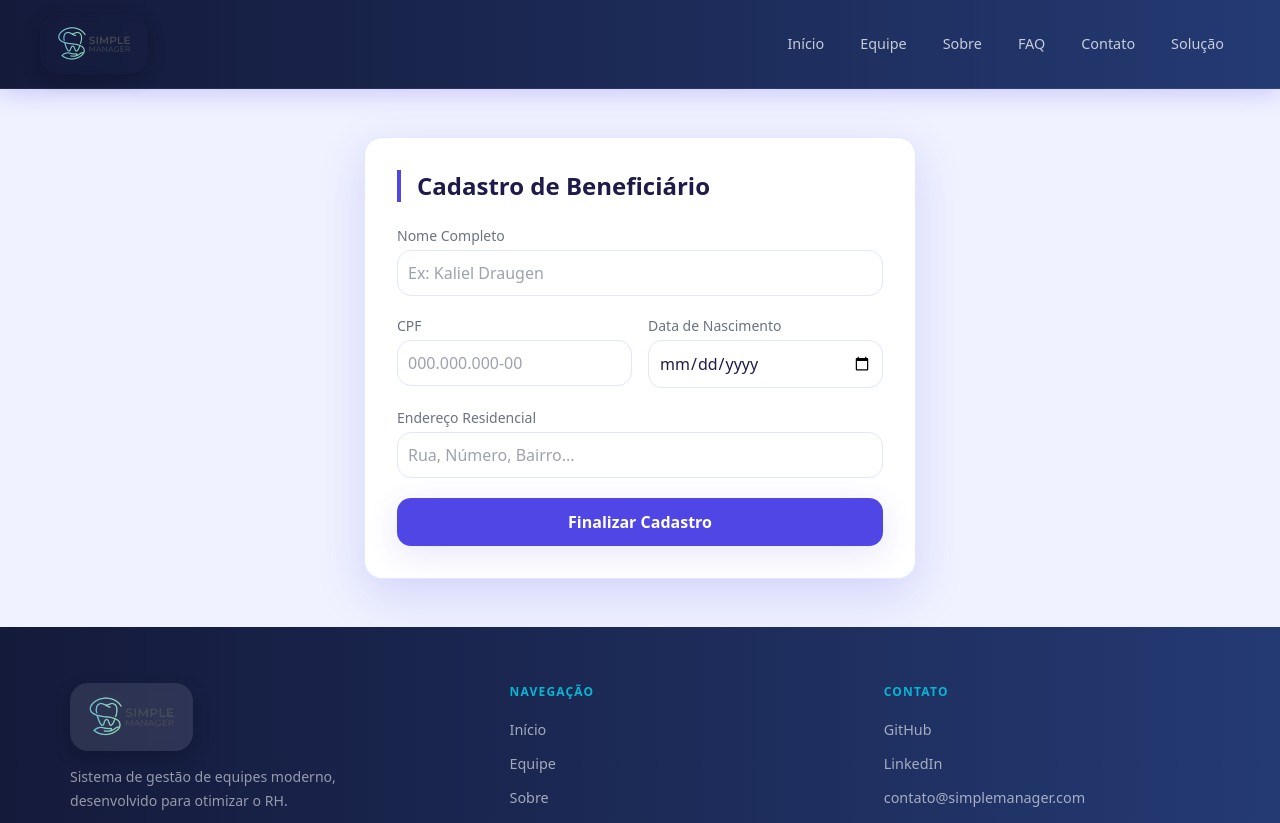
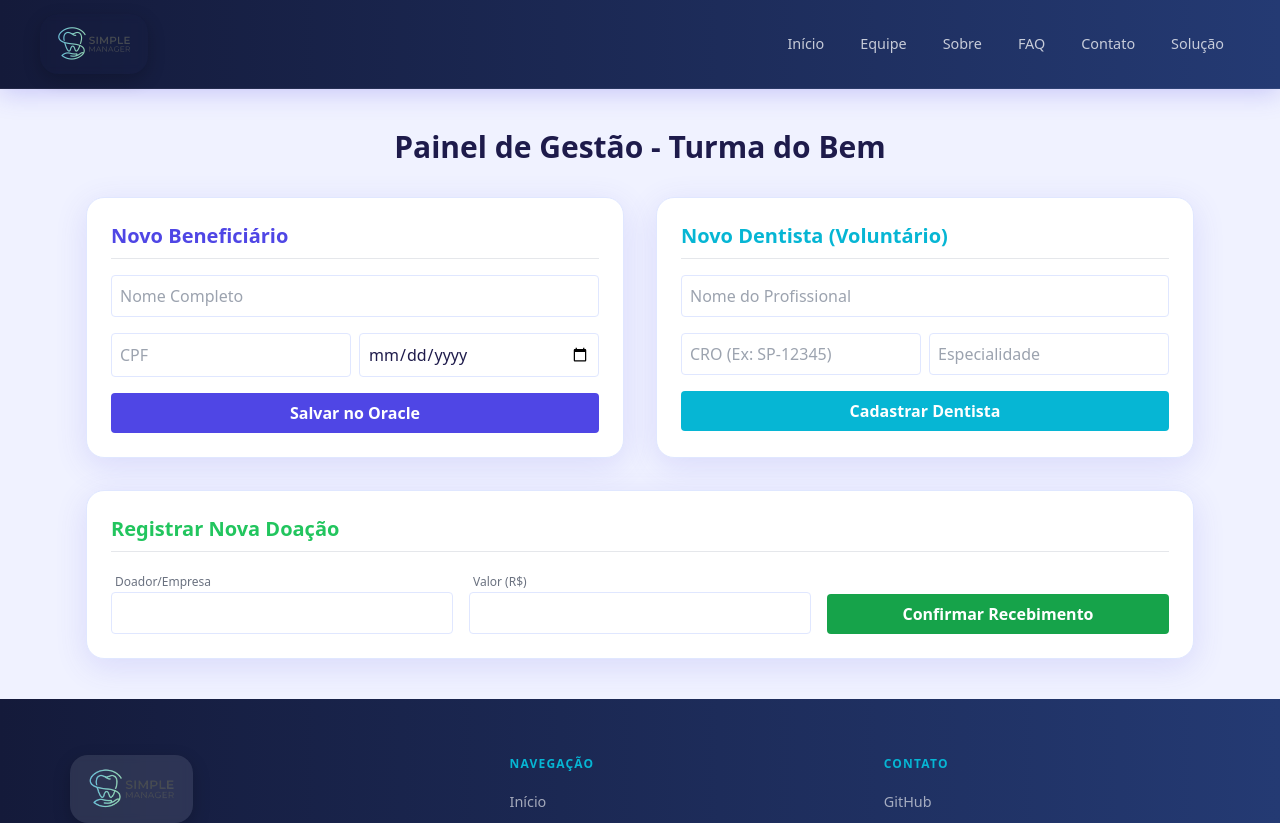
Before and after one commit to If-Kaliel/challenge, a React (Vite) app: page /cadastro in a window 1280 px wide. Shown: the top 823 px of the page. Built offline with nearby package versions, Linux system fonts and the light colour scheme.

Commit message:
Fix: Mudança para acomodar os dentistas e doações também.

```diff
--- a/src/pages/Cadastro.tsx
+++ b/src/pages/Cadastro.tsx
@@ -1,144 +1,65 @@
-// Sistema TDB - Integrando Java e database. Aqui ficará o setup inicial preparando o terreno para a sprint 4. Na sprint 4 integraremos o backend com o front.
-
 import { useForm } from 'react-hook-form';
-
-interface CadastroFormData {
-  nome: string;
-  cpf: string;
-  dataNasc: string;
-  endereco: string;
-}
-
-//Não pretendo estilizar a página agora ou mexer muito nela, quero saber se o console vai funcionar.
-
-//É válido lembrar que a entrega para a TDB em si vai ser diferente deste projeto... Espero uma reformulação para a Sprint 4 para virar a dashboard completa.
 
 export function Cadastro() {
 
-  const { register, handleSubmit, formState: { errors } } = useForm<CadastroFormData>();
+  // 1. Hook para Beneficiário
+  const { register: regBen, handleSubmit: handBen } = useForm();
+  // 2. Hook para Dentista
+  const { register: regDen, handleSubmit: handDen } = useForm();
+  // 3. Hook para Doação
+  const { register: regDoa, handleSubmit: handDoa } = useForm();
+
+  return (
+    <div className="max-w-[1140px] mx-auto my-10 px-4">
+      <h1 className="text-3xl font-bold text-brand-text mb-8 text-center">Painel de Gestão - Turma do Bem</h1>
+
+      <div className="grid grid-cols-1 lg:grid-cols-2 gap-8">
 
 
+        {/* SEÇÃO: BENEFICIÁRIO */}
 
-  const onSubmit = (data: CadastroFormData) => {
+        <section className="bg-surface p-6 rounded-xl shadow-md border border-border">
+          <h2 className="text-xl font-bold text-primary mb-4 border-b pb-2">Novo Beneficiário</h2>
+          <form onSubmit={handBen((data) => console.log("JAVA -> Beneficiário:", data))} className="space-y-4">
+            <input {...regBen("nome")} placeholder="Nome Completo" className="w-full p-2 rounded bg-background border border-border text-brand-text" />
+            <div className="grid grid-cols-2 gap-2">
+              <input {...regBen("cpf")} placeholder="CPF" className="w-full p-2 rounded bg-background border border-border text-brand-text" />
+              <input {...regBen("dataNasc")} type="date" className="w-full p-2 rounded bg-background border border-border text-brand-text" />
+            </div>
+            <button className="w-full bg-primary py-2 rounded text-white font-bold hover:opacity-90">Salvar no Oracle</button>
+          </form>
+        </section>
 
-    console.log("Dados prontos para o Java:", data);
+        {/* SEÇÃO: DENTISTA */}
+        <section className="bg-surface p-6 rounded-xl shadow-md border border-border">
+          <h2 className="text-xl font-bold text-accent mb-4 border-b pb-2">Novo Dentista (Voluntário)</h2>
+          <form onSubmit={handDen((data) => console.log("JAVA -> Dentista:", data))} className="space-y-4">
+            <input {...regDen("nome")} placeholder="Nome do Profissional" className="w-full p-2 rounded bg-background border border-border text-brand-text" />
+            <div className="grid grid-cols-2 gap-2">
+              <input {...regDen("cro")} placeholder="CRO (Ex: SP-12345)" className="w-full p-2 rounded bg-background border border-border text-brand-text" />
+              <input {...regDen("especialidade")} placeholder="Especialidade" className="w-full p-2 rounded bg-background border border-border text-brand-text" />
+            </div>
+            <button className="w-full bg-accent py-2 rounded text-white font-bold hover:opacity-90">Cadastrar Dentista</button>
+          </form>
+        </section>
 
-    alert("Cadastro simulado com sucesso!");
-
-  };
-
-
-
-  return (
-
-    <div className="max-w-[600px] mx-auto my-12 px-6">
-
-      <section className="bg-surface rounded-xl p-8 shadow-lg border border-border">
-
-        <h2 className="text-2xl font-bold text-brand-text mb-6 border-l-4 border-primary pl-4">
-
-          Cadastro de Beneficiário
-
-        </h2>
-
-
-
-        <form onSubmit={handleSubmit(onSubmit)} className="space-y-5">
-
+        {/* SEÇÃO: DOAÇÃO  */}
+        <section className="bg-surface p-6 rounded-xl shadow-md border border-border lg:col-span-2">
+          <h2 className="text-xl font-bold text-green-500 mb-4 border-b pb-2">Registrar Nova Doação</h2>
+          <form onSubmit={handDoa((data) => console.log("JAVA -> Doação:", data))} className="grid grid-cols-1 md:grid-cols-3 gap-4 items-end">
             <div>
-
-            <label className="block text-sm font-medium text-muted mb-1">Nome Completo</label>
-
-            <input
-
-              {...register("nome", { required: "Nome é obrigatório" })}
-
-              className="w-full p-2.5 rounded-lg bg-background border border-border text-brand-text focus:ring-2 focus:ring-primary outline-none transition-all"
-
-              placeholder="Ex: Kaliel Draugen"
-
-            />
-
-            {errors.nome && <span className="text-red-500 text-xs">{errors.nome.message}</span>}
-
+              <label className="text-xs text-muted ml-1">Doador/Empresa</label>
+              <input {...regDoa("doador")} className="w-full p-2 rounded bg-background border border-border text-brand-text" />
             </div>
-
-
-
-          <div className="grid grid-cols-1 md:grid-cols-2 gap-4">
-
             <div>
-
-              <label className="block text-sm font-medium text-muted mb-1">CPF</label>
-
-              <input
-
-                {...register("cpf", { required: "CPF é obrigatório" })}
-
-                className="w-full p-2.5 rounded-lg bg-background border border-border text-brand-text focus:ring-2 focus:ring-primary outline-none"
-
-                placeholder="000.000.000-00"
-
-              />
-
+              <label className="text-xs text-muted ml-1">Valor (R$)</label>
+              <input {...regDoa("valor")} type="number" step="0.01" className="w-full p-2 rounded bg-background border border-border text-brand-text" />
             </div>
-
-            <div>
-
-              <label className="block text-sm font-medium text-muted mb-1">Data de Nascimento</label>
-
-              <input
-
-                type="date"
-
-                {...register("dataNasc", { required: true })}
-
-                className="w-full p-2.5 rounded-lg bg-background border border-border text-brand-text focus:ring-2 focus:ring-primary outline-none"
-
-              />
-
-            </div>
-
-          </div>
-
-
-
-          <div>
-
-            <label className="block text-sm font-medium text-muted mb-1">Endereço Residencial</label>
-
-            <input
-
-              {...register("endereco")}
-
-              className="w-full p-2.5 rounded-lg bg-background border border-border text-brand-text focus:ring-2 focus:ring-primary outline-none"
-
-              placeholder="Rua, Número, Bairro..."
-
-            />
-
-          </div>
-
-
-
-          <button
-
-            type="submit"
-
-            className="w-full bg-primary hover:bg-primary/90 text-white font-bold py-3 rounded-lg shadow-md transition-transform active:scale-[0.98]"
-
-          >
-
-            Finalizar Cadastro
-
-          </button>
-
+            <button className="bg-green-600 py-2 rounded text-white font-bold hover:bg-green-700 transition-colors">Confirmar Recebimento</button>
           </form>
-
         </section>
 
       </div>
-
+    </div>
   );
-
 }
```
Lines whose indentation alone changed are shown as unchanged.
